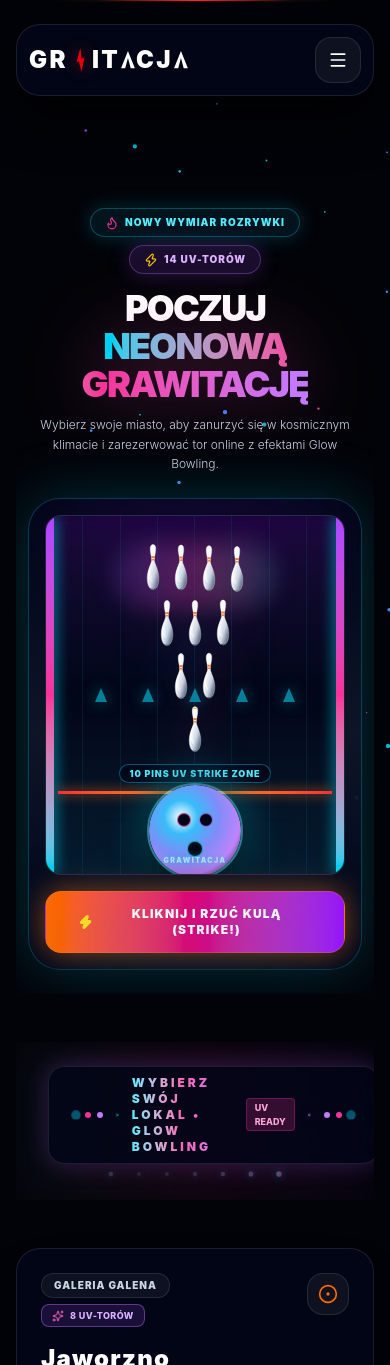
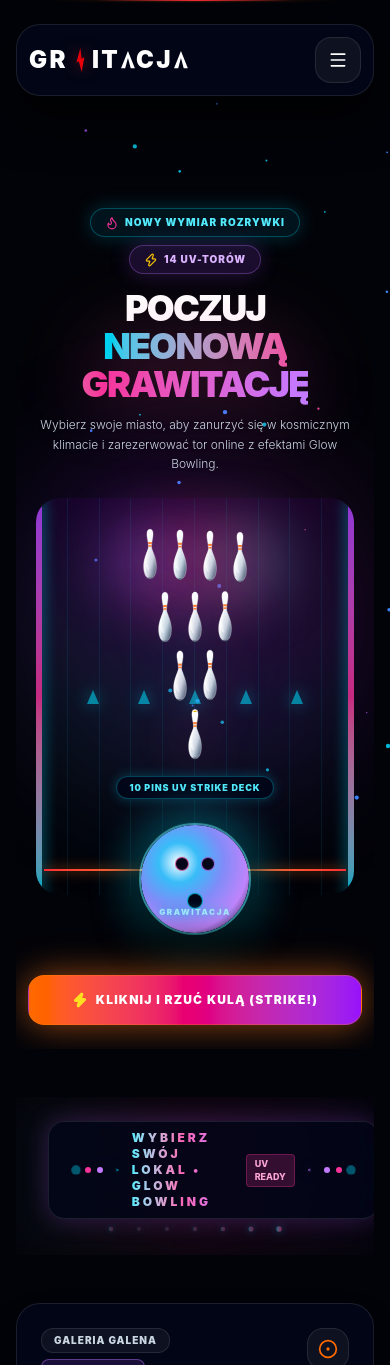
Before and after one commit to java624/gravitacja, a React (Vite) app in the folder client/: page / in a window 390 px wide. Shown: the top 1365 px of the page. Built offline with nearby package versions, Linux system fonts and the light colour scheme.

Commit message:
style(hero): remove boxed frame and seamlessly integrate bowling track and 3D ball into background atmosphere

```diff
--- a/client/src/components/home/HomeHero.tsx
+++ b/client/src/components/home/HomeHero.tsx
@@ -35,14 +35,19 @@ export default function HomeHero() {
   ];
 
   return (
-    <section className="relative text-center max-w-5xl mx-auto flex flex-col justify-center items-center py-6 sm:py-10 px-3 sm:px-6 select-none overflow-hidden">
+    <section className="relative text-center max-w-6xl mx-auto flex flex-col justify-center items-center py-6 sm:py-10 px-3 sm:px-6 select-none overflow-hidden">
+
+      {/* Background Neon Atmosphere Ambient Glow */}
+      <div className="absolute inset-0 pointer-events-none z-0 flex justify-center items-center overflow-hidden">
+        <div className="absolute w-[350px] sm:w-[850px] h-[350px] sm:h-[500px] rounded-full bg-gradient-to-tr from-cyan-600/15 via-purple-600/20 to-pink-600/15 blur-3xl sm:blur-[120px]" />
+      </div>
 
       {/* 1. TOP BADGES */}
       <motion.div
         initial={{ opacity: 0, y: -10 }}
         animate={{ opacity: 1, y: 0 }}
         transition={{ duration: 0.5 }}
-        className="flex flex-wrap justify-center items-center gap-2 sm:gap-3 mb-4 sm:mb-6"
+        className="relative z-10 flex flex-wrap justify-center items-center gap-2 sm:gap-3 mb-4 sm:mb-6"
       >
         <div className="inline-flex items-center gap-1.5 px-3.5 sm:px-5 py-1.5 sm:py-2 rounded-full bg-cyan-500/10 border border-cyan-400/30 text-[10px] sm:text-xs font-black tracking-widest uppercase text-cyan-300 backdrop-blur-md shadow-[0_0_20px_rgba(6,182,212,0.25)]">
           <Flame className="w-3.5 h-3.5 text-pink-500 animate-pulse" />
@@ -71,7 +76,7 @@ export default function HomeHero() {
         initial={{ opacity: 0, y: 15 }}
         animate={{ opacity: 1, y: 0 }}
         transition={{ duration: 0.6, delay: 0.1 }}
-        className="text-4xl xs:text-5xl sm:text-7xl md:text-8xl font-black tracking-tighter mb-3 sm:mb-4 leading-[1.05]"
+        className="relative z-10 text-4xl xs:text-5xl sm:text-7xl md:text-8xl font-black tracking-tighter mb-3 sm:mb-4 leading-[1.05]"
       >
         POCZUJ <br />
         <span className="bg-gradient-to-r from-cyan-400 via-pink-500 to-purple-400 bg-clip-text text-transparent drop-shadow-[0_0_35px_rgba(236,72,153,0.4)]">
@@ -83,36 +88,31 @@ export default function HomeHero() {
         initial={{ opacity: 0, y: 10 }}
         animate={{ opacity: 1, y: 0 }}
         transition={{ duration: 0.5, delay: 0.2 }}
-        className="text-slate-300 text-xs sm:text-base md:text-lg max-w-xl mb-6 sm:mb-8 font-light leading-relaxed px-2"
+        className="relative z-10 text-slate-300 text-xs sm:text-base md:text-lg max-w-xl mb-6 sm:mb-8 font-light leading-relaxed px-2 drop-shadow"
       >
         Wybierz swoje miasto, aby zanurzyć się w kosmicznym klimacie i zarezerwować tor online z efektami Glow Bowling.
       </motion.p>
 
       {/* ============================================================== */}
-      {/* 3. CENTERED INTERACTIVE NEON BOWLING LANE                     */}
+      {/* 3. SEAMLESS ATMOSPHERIC NEON BOWLING TRACK (NO BOX/FRAME!)     */}
       {/* ============================================================== */}
-      <div className="relative w-full max-w-md sm:max-w-xl mx-auto rounded-[32px] border border-cyan-500/30 bg-gradient-to-b from-slate-950 via-slate-900/90 to-slate-950 p-4 sm:p-6 shadow-[0_0_60px_rgba(6,182,212,0.25)] overflow-hidden">
+      <div className="relative z-10 w-full max-w-lg sm:max-w-2xl mx-auto flex flex-col items-center justify-between min-h-[420px] sm:min-h-[500px] pt-4 pb-2">
 
-        {/* Ambient Top & Bottom Glows */}
-        <div className="absolute top-0 left-1/2 -translate-x-1/2 w-3/4 h-24 bg-gradient-to-b from-purple-600/20 to-transparent blur-2xl pointer-events-none" />
-        <div className="absolute bottom-0 left-1/2 -translate-x-1/2 w-3/4 h-24 bg-gradient-to-t from-cyan-600/20 to-transparent blur-2xl pointer-events-none" />
-
-        {/* Dynamic Neon Bowling Track Arena */}
-        <div className="relative w-full h-[360px] sm:h-[440px] rounded-2xl bg-gradient-to-b from-purple-950/40 via-slate-950 to-cyan-950/40 border border-white/10 shadow-inner flex flex-col justify-between items-center py-4 px-2 overflow-hidden">
-
-          {/* Parquet Lane Longitudinal Guide Lines */}
-          <div className="absolute inset-0 grid grid-cols-8 divide-x divide-cyan-500/10 pointer-events-none">
-            {[...Array(8)].map((_, i) => (
+        {/* Seamless Perspective Lane Parquet Ground */}
+        <div className="absolute inset-x-2 sm:inset-x-6 top-0 bottom-16 rounded-3xl bg-gradient-to-b from-purple-950/20 via-cyan-950/15 to-transparent pointer-events-none overflow-hidden">
+          {/* Longitudinal Parquet Guide Lines */}
+          <div className="absolute inset-0 grid grid-cols-10 divide-x divide-cyan-500/10">
+            {[...Array(10)].map((_, i) => (
               <div key={i} className="h-full" />
             ))}
           </div>
 
-          {/* Left & Right Glowing Side Gutters */}
-          <div className="absolute top-0 bottom-0 left-0 w-2 sm:w-3 bg-gradient-to-b from-purple-500 via-pink-500 to-cyan-400 shadow-[0_0_15px_#06b6d4]" />
-          <div className="absolute top-0 bottom-0 right-0 w-2 sm:w-3 bg-gradient-to-b from-purple-500 via-pink-500 to-cyan-400 shadow-[0_0_15px_#06b6d4]" />
+          {/* Glowing Side Gutter Neon Lines */}
+          <div className="absolute top-0 bottom-0 left-0 w-1.5 sm:w-2 bg-gradient-to-b from-purple-500 via-pink-500 to-cyan-400 shadow-[0_0_15px_#06b6d4] opacity-80" />
+          <div className="absolute top-0 bottom-0 right-0 w-1.5 sm:w-2 bg-gradient-to-b from-purple-500 via-pink-500 to-cyan-400 shadow-[0_0_15px_#06b6d4] opacity-80" />
 
-          {/* Target Arrows on Lane */}
-          <div className="absolute top-1/2 left-0 right-0 -translate-y-1/2 flex justify-around px-8 pointer-events-none opacity-60">
+          {/* Target Arrows along the lane */}
+          <div className="absolute top-1/2 left-0 right-0 -translate-y-1/2 flex justify-around px-8 opacity-60">
             {[...Array(5)].map((_, i) => (
               <div
                 key={i}
@@ -121,21 +121,22 @@ export default function HomeHero() {
             ))}
           </div>
 
-          {/* Bottom Foul Line */}
-          <div className="absolute bottom-20 left-3 right-3 h-[3px] bg-gradient-to-r from-red-500 via-orange-400 to-red-500 shadow-[0_0_12px_#f97316] pointer-events-none" />
+          {/* Glowing Foul Line near launcher */}
+          <div className="absolute bottom-6 left-2 right-2 h-[2.5px] bg-gradient-to-r from-red-500 via-orange-400 to-red-500 shadow-[0_0_12px_#f97316]" />
+        </div>
 
         {/* ============================================================== */}
-          {/* TOP PIN DECK (10 PINS)                                        */}
+        {/* TOP PIN DECK (10 UV PINS)                                      */}
         {/* ============================================================== */}
         <div className="relative z-10 w-full flex flex-col items-center justify-center pt-2">
 
-            {/* UV Pin Deck Spot Light Ring */}
-            <div className="absolute top-3 w-40 sm:w-56 h-16 rounded-full bg-gradient-to-r from-purple-500/20 via-pink-500/30 to-cyan-500/20 blur-md border border-pink-400/30 pointer-events-none" />
+          {/* Spotlight Backlight Radial Glow under Pins */}
+          <div className="absolute top-0 w-48 sm:w-64 h-24 rounded-full bg-gradient-to-r from-purple-500/25 via-pink-500/35 to-cyan-500/25 blur-xl pointer-events-none" />
 
-            {/* 10 Pins Layout Pyramid */}
-            <div className="relative flex flex-col items-center gap-1 sm:gap-1.5 pt-1">
+          {/* 10 Pins Layout Pyramid (4-3-2-1) */}
+          <div className="relative flex flex-col items-center gap-1.5 sm:gap-2 pt-2">
             {pinRows.map((row) => (
-                <div key={row.rowIdx} className="flex items-center justify-center gap-2 sm:gap-3">
+              <div key={row.rowIdx} className="flex items-center justify-center gap-2 sm:gap-3.5">
                 {[...Array(row.count)].map((_, pIdx) => {
                   const globalIdx = row.rowIdx * 3 + pIdx;
                   return (
@@ -144,13 +145,13 @@ export default function HomeHero() {
                       animate={
                         isStriking
                           ? {
-                                x: (globalIdx % 2 === 0 ? 1 : -1) * (40 + Math.random() * 90),
-                                y: -60 - Math.random() * 80,
-                                rotate: (Math.random() - 0.5) * 540,
+                              x: (globalIdx % 2 === 0 ? 1 : -1) * (50 + Math.random() * 100),
+                              y: -70 - Math.random() * 90,
+                              rotate: (Math.random() - 0.5) * 600,
                               scale: [1, 1.3, 0],
                               opacity: [1, 1, 0],
                             }
-                            : { y: [0, -2, 0], scale: 1, opacity: 1, rotate: 0 }
+                          : { y: [0, -3, 0], scale: 1, opacity: 1, rotate: 0 }
                       }
                       transition={
                         isStriking
@@ -159,8 +160,8 @@ export default function HomeHero() {
                       }
                     >
                       <BowlingPin
-                          width={isMobile ? 20 : 26}
-                          height={isMobile ? 50 : 64}
+                        width={isMobile ? 22 : 30}
+                        height={isMobile ? 54 : 72}
                         glowColor={globalIdx % 2 === 0 ? 'cyan' : 'pink'}
                         showCrown={row.rowIdx === 3}
                       />
@@ -171,13 +172,12 @@ export default function HomeHero() {
             ))}
           </div>
 
-            {/* Pin Deck Tag */}
-            <span className="mt-2 text-[9px] font-black tracking-widest text-cyan-300 uppercase px-2.5 py-0.5 rounded-full bg-slate-950/80 border border-cyan-400/40 backdrop-blur-md">
-              10 PINS UV STRIKE ZONE
+          <span className="mt-3 text-[9px] font-black tracking-widest text-cyan-300 uppercase px-3 py-1 rounded-full bg-slate-950/80 border border-cyan-400/30 backdrop-blur-md shadow-[0_0_12px_rgba(6,182,212,0.3)]">
+            10 PINS UV STRIKE DECK
           </span>
         </div>
 
-          {/* STRIKE CELEBRATION OVERLAY */}
+        {/* STRIKE EXPLOSION OVERLAY */}
         <AnimatePresence>
           {isStriking && (
             <motion.div
@@ -185,18 +185,18 @@ export default function HomeHero() {
               animate={{ scale: 1.1, opacity: 1 }}
               exit={{ scale: 0.5, opacity: 0 }}
               transition={{ duration: 0.4, type: 'spring' }}
-                className="absolute inset-0 z-30 flex flex-col items-center justify-center bg-black/60 backdrop-blur-sm pointer-events-none"
+              className="absolute inset-0 z-30 flex flex-col items-center justify-center pointer-events-none"
             >
               <motion.div
-                  animate={{ scale: [1, 1.2, 1], rotate: [0, -5, 5, 0] }}
+                animate={{ scale: [1, 1.25, 1], rotate: [0, -6, 6, 0] }}
                 transition={{ duration: 0.6, repeat: Infinity }}
-                  className="flex flex-col items-center"
+                className="flex flex-col items-center p-6 rounded-3xl bg-slate-950/80 border border-yellow-400/40 backdrop-blur-md shadow-[0_0_60px_rgba(250,204,21,0.6)]"
               >
-                  <Sparkles className="w-10 h-10 text-yellow-300 animate-spin mb-1" />
-                  <span className="text-3xl sm:text-5xl font-black italic text-transparent bg-clip-text bg-gradient-to-r from-yellow-300 via-pink-400 to-cyan-300 drop-shadow-[0_0_25px_rgba(250,204,21,0.8)] tracking-tight uppercase">
+                <Sparkles className="w-12 h-12 text-yellow-300 animate-spin mb-2" />
+                <span className="text-4xl sm:text-6xl font-black italic text-transparent bg-clip-text bg-gradient-to-r from-yellow-300 via-pink-400 to-cyan-300 drop-shadow-[0_0_30px_rgba(250,204,21,0.9)] tracking-tight uppercase">
                   💥 STRIKE 300! 💥
                 </span>
-                  <span className="text-xs font-black tracking-widest text-white mt-1 bg-gradient-to-r from-orange-500 to-red-600 px-4 py-1 rounded-full shadow-lg">
+                <span className="text-xs font-black tracking-widest text-white mt-2 bg-gradient-to-r from-orange-500 via-red-600 to-purple-600 px-5 py-1.5 rounded-full shadow-lg">
                   PERFECT ROLL!
                 </span>
               </motion.div>
@@ -205,21 +205,21 @@ export default function HomeHero() {
         </AnimatePresence>
 
         {/* ============================================================== */}
-          {/* BOTTOM CENTERED BOWLING BALL & ROLL LAUNCHER                  */}
+        {/* CENTERED BOWLING BALL LAUNCHER                                 */}
         {/* ============================================================== */}
-          <div className="relative z-20 flex flex-col items-center pb-1">
+        <div className="relative z-20 flex flex-col items-center mt-6">
 
-            {/* Bowling Ball with Motion Trail on Throw */}
+          {/* 3D Bowling Ball */}
           <motion.div
             onClick={triggerStrike}
             animate={
               isStriking
                 ? {
-                      y: [0, -(isMobile ? 220 : 280)],
-                      scale: [1, 0.55],
+                    y: [0, -(isMobile ? 240 : 300)],
+                    scale: [1, 0.5],
                     rotate: [0, 720],
                   }
-                  : { y: [0, -4, 0] }
+                : { y: [0, -5, 0] }
             }
             transition={
               isStriking
@@ -228,9 +228,9 @@ export default function HomeHero() {
             }
             whileHover={{ scale: 1.1 }}
             whileTap={{ scale: 0.92 }}
-              className="relative w-24 h-24 sm:w-32 sm:h-32 rounded-full cursor-pointer shadow-[0_10px_35px_rgba(0,0,0,0.9),0_0_40px_rgba(6,182,212,0.7)] border-2 border-cyan-300/50 group/ball overflow-hidden active:scale-95"
+            className="relative w-28 h-28 sm:w-36 sm:h-36 rounded-full cursor-pointer shadow-[0_12px_45px_rgba(0,0,0,0.95),0_0_50px_rgba(6,182,212,0.8)] border-2 border-cyan-300/60 group/ball overflow-hidden active:scale-95 transition-shadow"
           >
-              {/* Cosmic Ball Base Texture */}
+            {/* Spherical Neon Gradient Texture */}
             <div
               className="absolute inset-0 rounded-full"
               style={{
@@ -243,40 +243,45 @@ export default function HomeHero() {
 
             {/* Finger Holes */}
             <div className="absolute inset-0 flex items-center justify-center pointer-events-none">
-                <div className="absolute bottom-5 sm:bottom-8 left-1/2 -translate-x-1/2 w-4 sm:w-5 h-4 sm:h-5 rounded-full bg-slate-950 border border-cyan-400/80 shadow-inner" />
-                <div className="absolute top-7 sm:top-10 left-[38%] -translate-x-1/2 w-3.5 sm:w-4.5 h-3.5 sm:h-4.5 rounded-full bg-slate-950 border border-pink-400/80 shadow-inner" />
-                <div className="absolute top-7 sm:top-10 left-[62%] -translate-x-1/2 w-3.5 sm:w-4.5 h-3.5 sm:h-4.5 rounded-full bg-slate-950 border border-purple-400/80 shadow-inner" />
+              <div className="absolute bottom-6 sm:bottom-9 left-1/2 -translate-x-1/2 w-4 sm:w-5 h-4 sm:h-5 rounded-full bg-slate-950 border border-cyan-400/80 shadow-inner" />
+              <div className="absolute top-8 sm:top-11 left-[38%] -translate-x-1/2 w-3.5 sm:w-4.5 h-3.5 sm:h-4.5 rounded-full bg-slate-950 border border-pink-400/80 shadow-inner" />
+              <div className="absolute top-8 sm:top-11 left-[62%] -translate-x-1/2 w-3.5 sm:w-4.5 h-3.5 sm:h-4.5 rounded-full bg-slate-950 border border-purple-400/80 shadow-inner" />
             </div>
 
-              {/* Roll Hover Prompt Overlay */}
+            {/* Click Hover Prompt */}
             <div className="absolute inset-0 flex flex-col items-center justify-center bg-black/40 opacity-0 group-hover/ball:opacity-100 transition-opacity backdrop-blur-[1px]">
-                <Play className="w-5 h-5 text-yellow-300 fill-yellow-300 animate-pulse" />
-                <span className="text-[8px] font-black tracking-widest text-white uppercase mt-0.5">
+              <Play className="w-6 h-6 text-yellow-300 fill-yellow-300 animate-pulse" />
+              <span className="text-[9px] font-black tracking-widest text-white uppercase mt-1">
                 RZUĆ!
               </span>
             </div>
 
-              <div className="absolute bottom-2 sm:bottom-3 left-0 right-0 text-center pointer-events-none">
-                <span className="text-[7px] sm:text-[9px] font-black tracking-[0.2em] uppercase text-cyan-200 opacity-90 drop-shadow-[0_0_4px_#06b6d4]">
+            <div className="absolute bottom-3 sm:bottom-4 left-0 right-0 text-center pointer-events-none">
+              <span className="text-[8px] sm:text-[10px] font-black tracking-[0.2em] uppercase text-cyan-200 opacity-90 drop-shadow-[0_0_5px_#06b6d4]">
                 GRAWITACJA
               </span>
             </div>
           </motion.div>
 
-            {/* Ball Shadow */}
-            <div className="w-24 sm:w-32 h-2.5 rounded-full bg-black/90 blur-md mx-auto transform scale-x-110 mt-1" />
+          {/* Floor Shadow under Ball */}
+          <div className="w-28 sm:w-36 h-3 rounded-full bg-black/90 blur-md mx-auto transform scale-x-110 mt-1" />
         </div>
 
       </div>
 
-        {/* 4. MAIN ACTION BUTTON BELOW LANE */}
-        <div className="mt-4 flex flex-col items-center">
+      {/* 4. MAIN ACTION CTA BUTTON BELOW LANE */}
+      <motion.div
+        initial={{ opacity: 0, y: 10 }}
+        animate={{ opacity: 1, y: 0 }}
+        transition={{ duration: 0.5, delay: 0.3 }}
+        className="relative z-20 mt-4 flex flex-col items-center w-full"
+      >
         <motion.button
           whileHover={{ scale: 1.04 }}
           whileTap={{ scale: 0.96 }}
           onClick={triggerStrike}
           disabled={isStriking}
-            className="w-full sm:w-auto px-8 py-3.5 rounded-2xl bg-gradient-to-r from-orange-500 via-pink-600 to-purple-600 text-white text-xs sm:text-sm font-black tracking-widest uppercase cursor-pointer shadow-[0_0_30px_rgba(249,115,22,0.55)] hover:shadow-[0_0_45px_rgba(236,72,153,0.75)] transition-all flex items-center justify-center gap-2 border border-orange-400/30"
+          className="w-full sm:w-auto px-8 py-4 rounded-2xl bg-gradient-to-r from-orange-500 via-pink-600 to-purple-600 text-white text-xs sm:text-sm font-black tracking-widest uppercase cursor-pointer shadow-[0_0_35px_rgba(249,115,22,0.6)] hover:shadow-[0_0_50px_rgba(236,72,153,0.8)] transition-all flex items-center justify-center gap-2 border border-orange-400/30 active:scale-96"
         >
           {isStriking ? (
             <>
@@ -290,9 +295,7 @@ export default function HomeHero() {
             </>
           )}
         </motion.button>
-        </div>
-
-      </div>
+      </motion.div>
 
     </section>
   );
```
Lines whose indentation alone changed are shown as unchanged.
